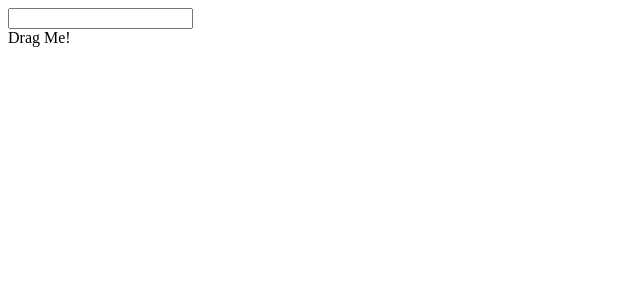
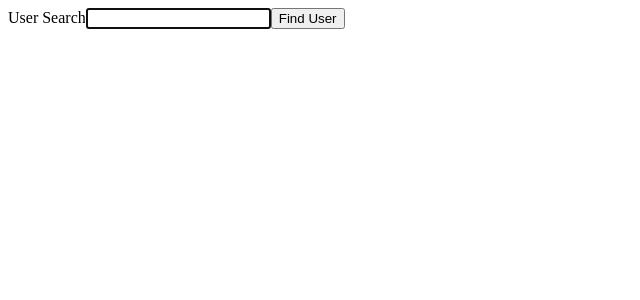
Before and after one commit to simotae14/typescript-react-simple, a React (Create React App) app: page / in a window 1280 px wide. Shown: the top 300 px of the page, without its empty margins (0-640 px from the left). Built offline with nearby package versions, Linux system fonts and the light colour scheme.

Commit message:
define the Type of a Ref on a input element

```diff
--- a/src/index.tsx
+++ b/src/index.tsx
@@ -1,9 +1,9 @@
 import { createRoot } from "react-dom/client";
-import EventComponent from "./events/EventComponent";
+import UserSearch from "./refs/UserSearch";
 
 const App = () => {
   return <div>
-    <EventComponent />
+    <UserSearch />
   </div>
 };
 
--- /dev/null
+++ b/src/refs/UserSearch.tsx
@@ -0,0 +1,45 @@
+import { useState, useRef, useEffect } from "react";
+
+const users = [
+  {
+    name: 'Sarah',
+    age: 20,
+  },
+  {
+    name: 'Alex',
+    age: 20,
+  },
+  {
+    name: 'Michael',
+    age: 20,
+  },
+]
+
+const UserSearch: React.FC = () => {
+  const inputRef = useRef<HTMLInputElement | null>(null);
+  const [name, setName] = useState('');
+  const [user, setUser] = useState<{ name: string, age: number } | undefined>();
+
+  const onClick = () => {
+    const foundUser = users.find(user => user.name === name);
+    setUser(foundUser);
+  }
+
+  useEffect(() => {
+    if (!inputRef.current) {
+      return;
+    }
+    inputRef.current.focus();
+  }, []);
+  return <div>
+    User Search
+    <input ref={inputRef} value={name} onChange={e => setName(e.target.value)} />
+    <button onClick={onClick}>Find User</button>
+    <div>
+      { user && user.name }
+      { user && user.age }
+    </div>
+  </div>;
+};
+
+export default UserSearch;
```
